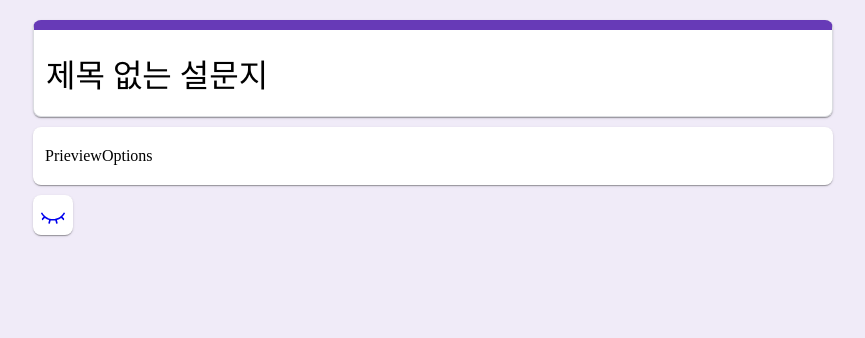
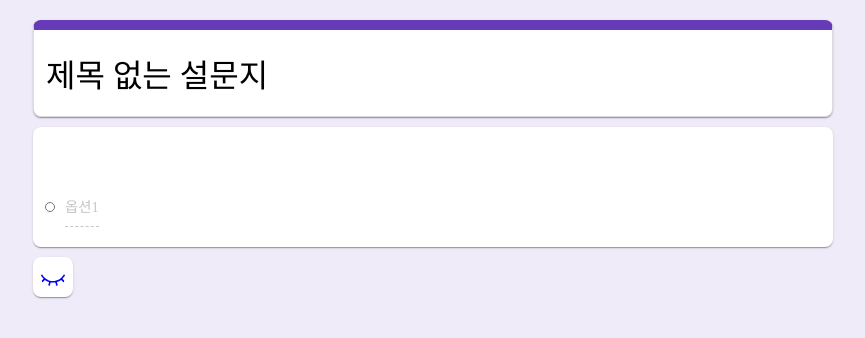
Before and after one commit to 938938/google-form-clone, a React (Create React App) app: page /preview in a window 1280 px wide. Shown: the top 338 px of the page, without its empty margins (207-1072 px from the left). Built offline with nearby package versions, Linux system fonts and the light colour scheme.

Commit message:
[feat] 미리보기 드롭다운 구현

```diff
--- a/src/components/Preview/PreviewOptions.module.css
+++ b/src/components/Preview/PreviewOptions.module.css
@@ -0,0 +1,18 @@
+.option {
+  width: 10px;
+  height: 10px;
+  margin-right: 10px;
+}
+
+.dropdownOption {
+  margin-right: 10px;
+}
+
+.short {
+  width: 300px;
+  border-bottom: 1px solid #d1d1d1;
+}
+
+.paragraph {
+  border-bottom: 1px solid #d1d1d1;
+}
--- a/src/components/Preview/PreviewOptions.tsx
+++ b/src/components/Preview/PreviewOptions.tsx
@@ -1,12 +1,56 @@
+import style from './PreviewOptions.module.css';
+import DropDown from '../common/DropDown';
+
 const PreviewOptions: React.FC<{
   idx: number;
   type: string;
   options: string[];
   isEtc: boolean;
 }> = ({ idx, type, options, isEtc }) => {
-  return(
-    <div>PrieviewOptions</div>
-  )
+  switch (type) {
+    case 'short':
+      return <input placeholder='내 답변' className={style.short} />;
+    case 'paragraph':
+      return <input placeholder='내 답변' className={style.paragraph} />;
+    case 'multiple':
+      return (
+        <ul>
+          {options.map((ele, idx) => (
+            <li key={idx}>
+              <input type='radio' className={style.option} name='radio' />
+              <p>{ele}</p>
+            </li>
+          ))}
+          {isEtc && (
+            <li className={style.etc}>
+              <input type='radio' className={style.option} name='radio' />
+              <span>기타...</span>
+            </li>
+          )}
+        </ul>
+      );
+    case 'checkboxes':
+      return (
+        <ul>
+          {options.map((ele, idx) => (
+            <li key={idx}>
+              <input type='checkbox' className={style.option} />
+              <p>{ele}</p>
+            </li>
+          ))}
+          {isEtc && (
+            <li className={style.etc}>
+              <input type='checkbox' className={style.option} />
+              <span>기타...</span>
+            </li>
+          )}
+        </ul>
+      );
+    case 'dropdown':
+      return <DropDown defaultValue={options[0]} values={options} />;
+    default:
+      return <></>;
+  }
 };
 
 export default PreviewOptions;
--- a/src/components/Preview/PreviewQuestion.module.css
+++ b/src/components/Preview/PreviewQuestion.module.css
@@ -0,0 +1,25 @@
+.previewHeader {
+  height: 40px;
+}
+
+.optionsBox {
+  width: 100%;
+}
+
+.optionsBox p {
+  height: 40px;
+  line-height: 40px;
+  font-size: 0.9rem;
+  border-bottom: 1px dashed #c5c5c5;
+  color: #c5c5c5;
+}
+
+.optionsBox input {
+  height: 40px;
+  font-size: 1rem;
+}
+
+.optionsBox li {
+  display: flex;
+  align-items: center;
+}
--- a/src/components/Preview/PreviewQuestion.tsx
+++ b/src/components/Preview/PreviewQuestion.tsx
@@ -13,7 +13,7 @@ const PreviewQuestion: React.FC<QuestionType> = ({
 }) => {
   return (
     <Container>
-      <div className={style.questionHeader}>
+      <div className={style.previewHeader}>
         <p>{title}</p>
       </div>
       <div className={style.optionsBox}>
--- /dev/null
+++ b/src/components/common/DropDown.module.css
@@ -0,0 +1,42 @@
+.dropdown {
+  position: relative;
+  width: 300px;
+  height: 40px;
+  border: 1px solid #e5e5e5;
+  border-radius: 3px;
+  display: flex;
+  padding: 0 10px;
+  align-items: center;
+}
+
+.dropdown button {
+  display: flex;
+  width: 100%;
+  justify-content: space-between;
+}
+
+.dropdown ul {
+  position: absolute;
+  top: 40px;
+  left: 0;
+  width: 100%;
+  border: 1px solid #e5e5e5;
+  background-color: white;
+}
+
+.dropdown ul li {
+  width: 100%;
+  padding: 5px;
+  height: 40px;
+  cursor: pointer;
+}
+.dropdown ul li:hover {
+  background-color: #e5e5e5;
+}
+
+.open {
+  display: block;
+}
+.close {
+  display: none;
+}
--- /dev/null
+++ b/src/components/common/DropDown.tsx
@@ -0,0 +1,32 @@
+import { useState } from 'react';
+import { RxChevronDown, RxChevronUp } from 'react-icons/rx';
+import style from './DropDown.module.css';
+
+const DropDown: React.FC<{ defaultValue: string; values: string[] }> = ({
+  defaultValue,
+  values,
+}) => {
+  const [view, setView] = useState<boolean>(false);
+  const [dropdownValue, setDropdownValue] = useState<string>(defaultValue);
+  const onClickHandler = (ele: string) => {
+    setDropdownValue(ele);
+    setView(false);
+  };
+
+  return (
+    <div className={style.dropdown}>
+      <button onClick={() => setView((prev) => !prev)}>
+        {dropdownValue} {view ? <RxChevronUp /> : <RxChevronDown />}
+      </button>
+      <ul className={`${view ? style.open : style.close}`}>
+        {values.map((ele, idx) => (
+          <li key={idx} onClick={() => onClickHandler(ele)}>
+            {ele}
+          </li>
+        ))}
+      </ul>
+    </div>
+  );
+};
+
+export default DropDown;
```
